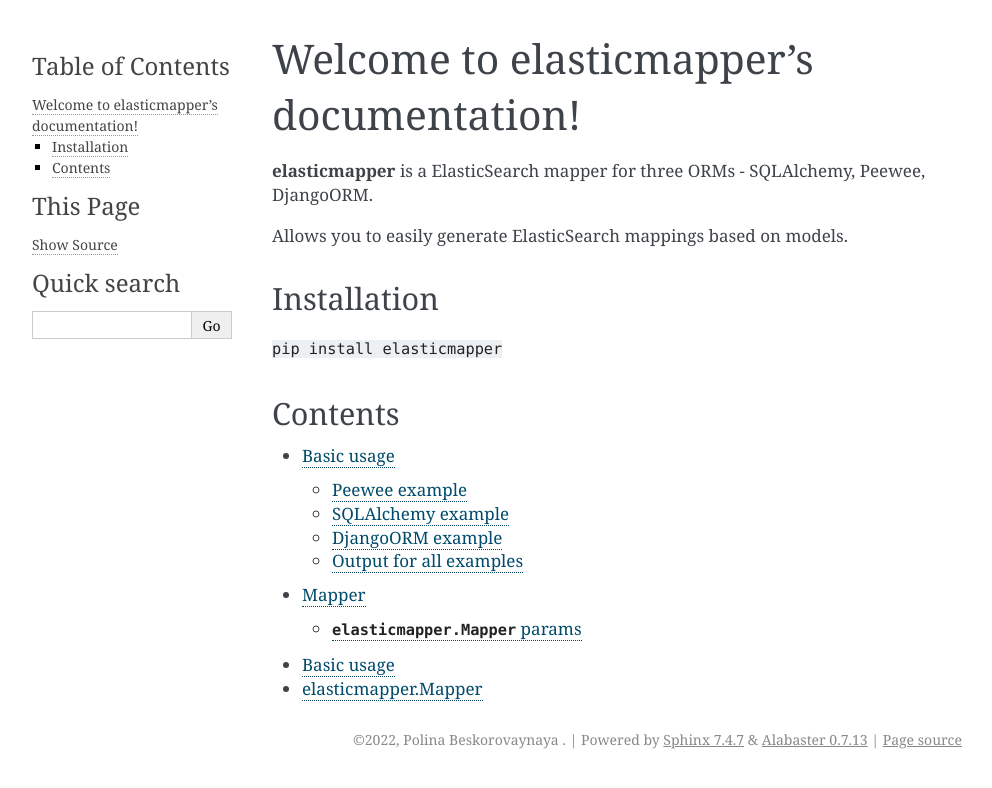
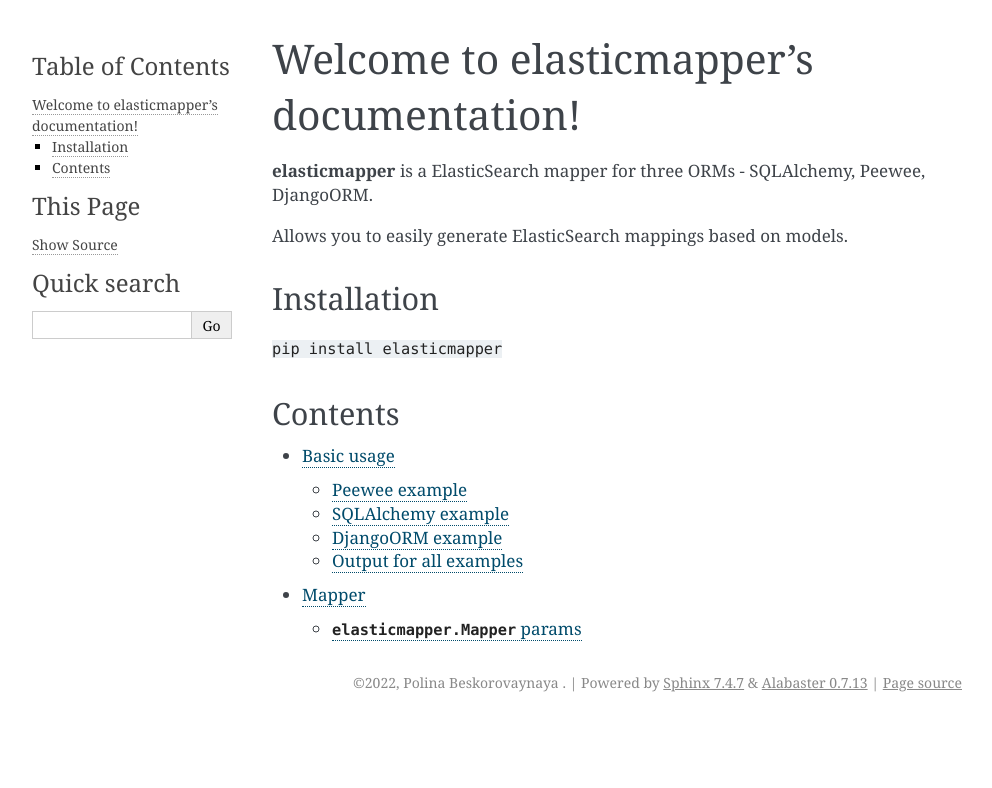
Before and after one commit to nomilkinmyhome/elasticmapper, a Sphinx documentation site: the page built from docs/index.rst, in a window 1280 px wide. Shown: the top 788 px of the page, without its empty margins (148-1140 px from the left). Built offline with Sphinx 7.4.7, drawn with Linux system fonts in a browser that asks for light colours.

Commit message:
update index.rst

```diff
--- a/docs/index.rst
+++ b/docs/index.rst
@@ -19,6 +19,3 @@
 
     basic_usage
     mapper
-
-- `Basic usage <https://elasticmapper.readthedocs.io/en/latest/basic_usage.html>`_
-- `elasticmapper.Mapper <https://elasticmapper.readthedocs.io/en/latest/mapper.html>`_
```
